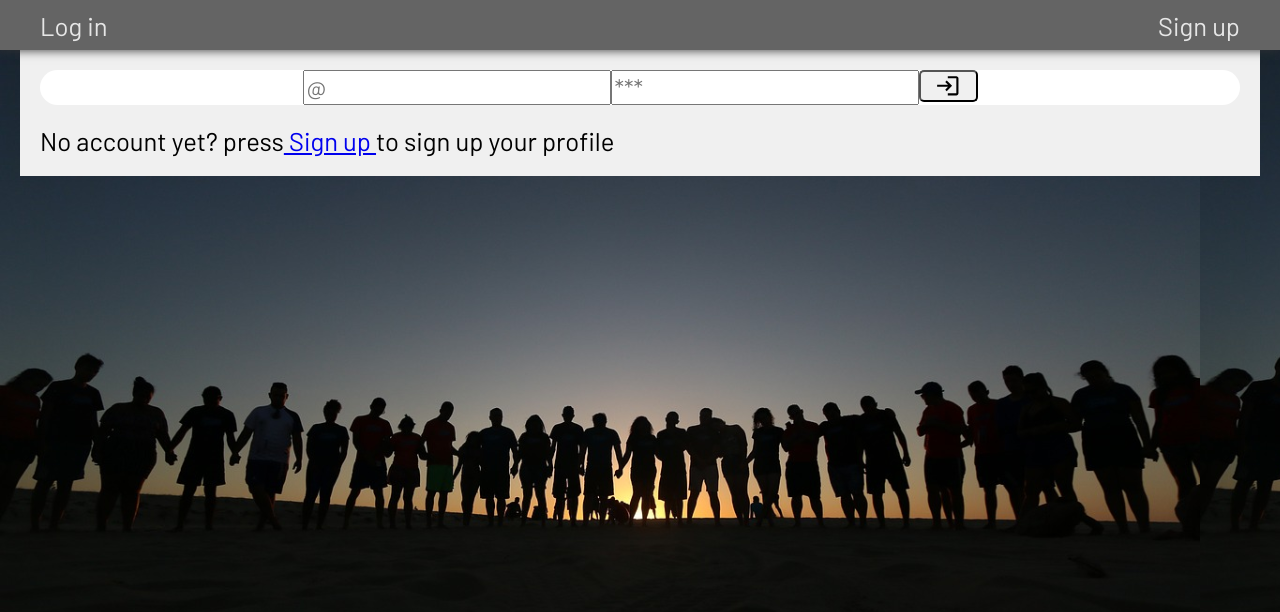
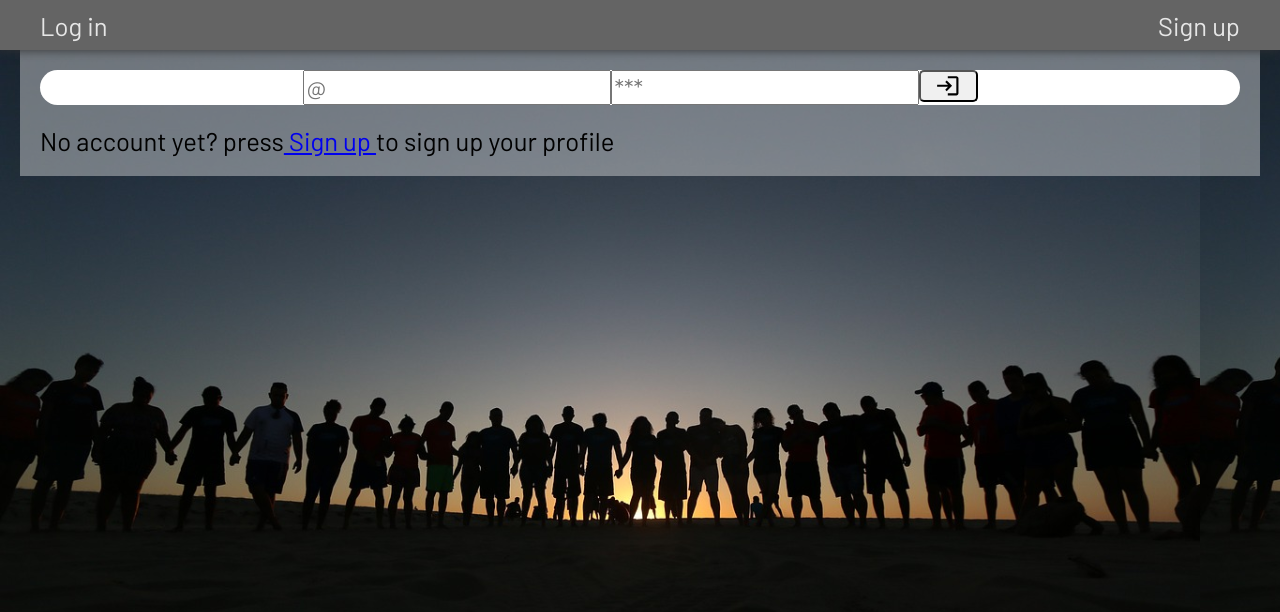
Before and after one commit to mcbauman/Final-Project-friendsFinder, a React (Create React App) app in the folder frontend/: page / in a window 1280 px wide. Shown: the top 612 px of the page. Built offline with nearby package versions, Linux system fonts and the light colour scheme.

Commit message:
opacity added

```diff
--- a/frontend/src/components/style.scss
+++ b/frontend/src/components/style.scss
@@ -11,6 +11,7 @@ body::-webkit-scrollbar {
     --darksecondary:rgb(50,50,50);
     --brightthirdly:rgb(230,230,230);
     --brightmain:var(--background);
+    --brightmainOpacity:rgba(240,240,240, .4);
     --brightsecondary:var(--background);
 }
 .blue{
@@ -19,6 +20,7 @@ body::-webkit-scrollbar {
     --darksecondary:rgb(100,100,150);
     --brightthirdly:rgb(240,255,240);
     --brightmain:var(--background);
+    --brightmainOpacity:rgba(250,250,255, .4);
     --brightsecondary:var(--background);
 }
 .green{
@@ -27,6 +29,7 @@ body::-webkit-scrollbar {
     --darksecondary:rgb(50,50,50);
     --brightthirdly:rgb(240,255,240);
     --brightmain:var(--background);
+    --brightmainOpacity:rgba(250,255,250, .4);
     --brightsecondary:var(--background);
 }
 .red{
@@ -35,6 +38,7 @@ body::-webkit-scrollbar {
     --darksecondary:rgb(50,50,50);
     --brightthirdly:rgb(255,235,205);
     --brightmain:var(--background);
+    --brightmainOpacity:rgba(255,252,245, .4);
     --brightsecondary:var(--background);
 }
 
@@ -88,12 +92,12 @@ body{
     }
     main{
         height: 90%;
-        article{
+        >article{
             width: 95%;
             max-width: 1200px;
             margin:0 auto;
             padding: 20px;
-            background-color: var(--brightmain);
+            background-color: var(--brightmainOpacity);
             >form{
                 position: sticky;
                 top:50px;
@@ -153,10 +157,11 @@ body{
                 }
                 form{
                     .friendsView{
-                        border-radius: 20px;
+                        border-radius: 5px;
                         box-shadow: 0 0 7px 1px var(--darksecondary);
+                        background-color: var(--brightmain);
                         padding: 20px 10px;
-                        margin-bottom: 10px;
+                        margin-bottom: 20px;
                         display: grid;
                         grid-template-columns:  1fr 1fr 75px;
                         grid-template-areas:
```
